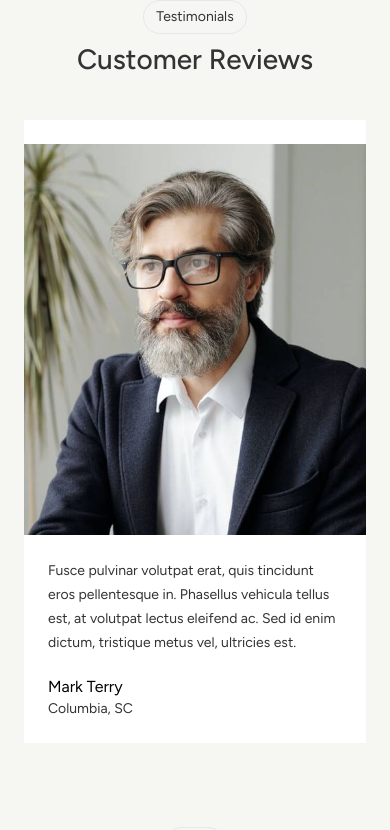
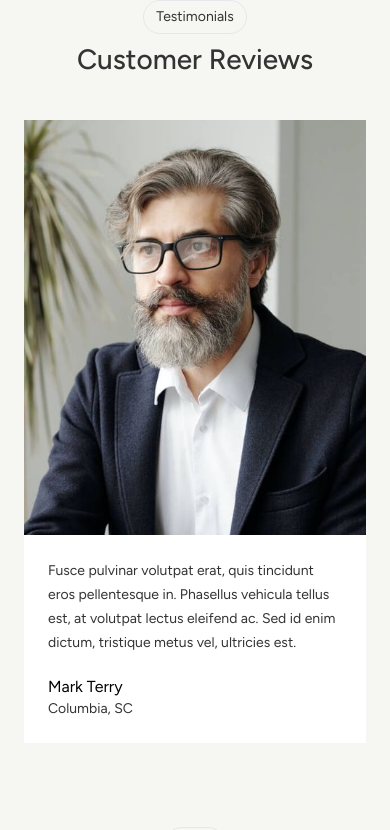
Before and after one commit to dsazuwa/saas, a Next.js app: page / in a window 390 px wide. Shown: the top 830 px of the page. Built offline with nearby package versions, Linux system fonts and the light colour scheme.

Commit message:
adjust client image size on mobild screens

```diff
--- a/components/home/reviews.tsx
+++ b/components/home/reviews.tsx
@@ -25,7 +25,6 @@ export default function Reviews() {
           {reviews.map((review, index) => (
             <Review key={`review-${index}`} review={review} />
           ))}
-          <div />
         </div>
       </div>
     </section>
@@ -46,7 +45,7 @@ function Review({ review: { review, name, location, image } }: ReviewProps) {
         </div>
       </div>
 
-      <div className='aspect-[5/5.569] w-full sm:max-w-52'>
+      <div className='aspect-[5/5.569] w-full max-sm:flex-1 sm:max-w-52'>
         <img
           src={image}
           alt={name + ' headshot'}
```
